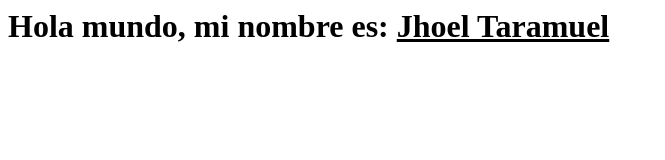
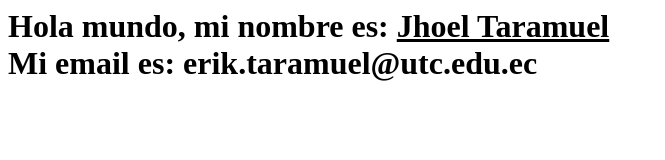
Before and after one commit to JhoelTaramuel1/Arquitecturas_web, a plain HTML site: page index.html in a window 1280 px wide. Shown: the whole page, without its empty margins (0-665 px from the left). Drawn offline with Linux system fonts and the light colour scheme.

Commit message:
Añadir mi email

```diff
--- a/index.html
+++ b/index.html
@@ -1,3 +1,5 @@
 <h1>
     Hola mundo, mi nombre es: <u>Jhoel Taramuel</u>
+    <br>
+    Mi email es: erik.taramuel@utc.edu.ec
 </h1>
```
